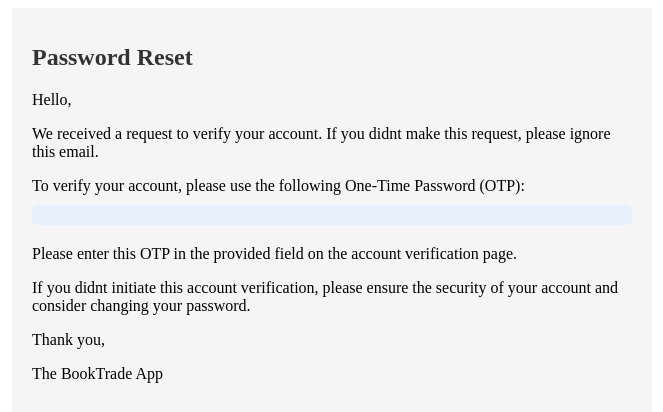
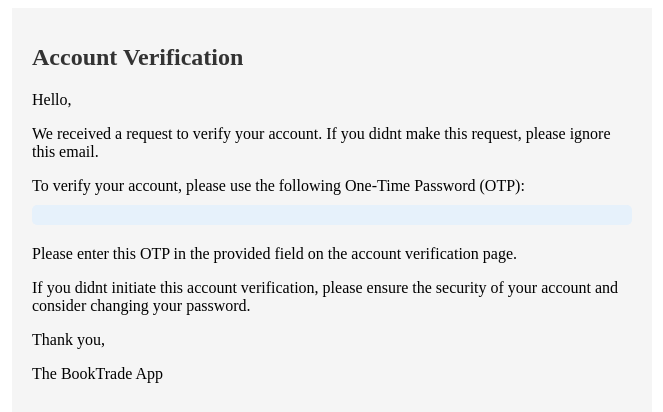
Before and after one commit to sayanlp99/booktrade_backend, a Django app: template authentication/templates/authentication/new_user_otp_template.html in a window 1280 px wide. Shown: the top 412 px of the page, without its empty margins (308-971 px from the left). Run offline with Django 5.2, Linux system fonts and the light colour scheme; the template is opened without the code that fills it, so the values that code supplies are empty.

Commit message:
Update new_user_otp_template.html

```diff
--- a/authentication/templates/authentication/new_user_otp_template.html
+++ b/authentication/templates/authentication/new_user_otp_template.html
@@ -6,7 +6,7 @@
    </head>
    <body>
       <div style="max-width: 600px; margin: 0 auto; padding: 20px; background-color: #f5f5f5;">
-         <h1 style="font-size: 24px; margin-bottom: 20px; color: #333;">Password Reset</h1>
+         <h1 style="font-size: 24px; margin-bottom: 20px; color: #333;">Account Verification</h1>
          <p style="margin-bottom: 10px;">Hello,</p>
          <p style="margin-bottom: 10px;">We received a request to verify your account. If you didnt make this request, please ignore this email.</p>
          <p style="margin-bottom: 10px;">To verify your account, please use the following One-Time Password (OTP):</p>
```
